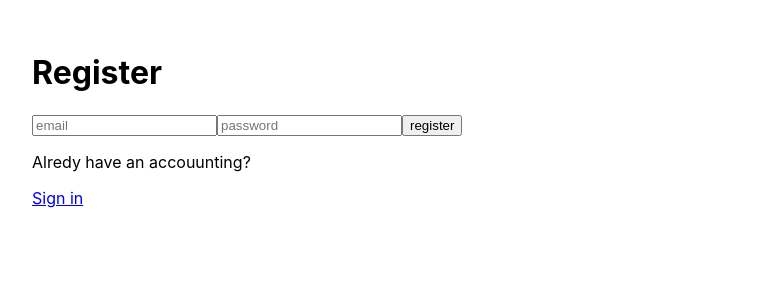
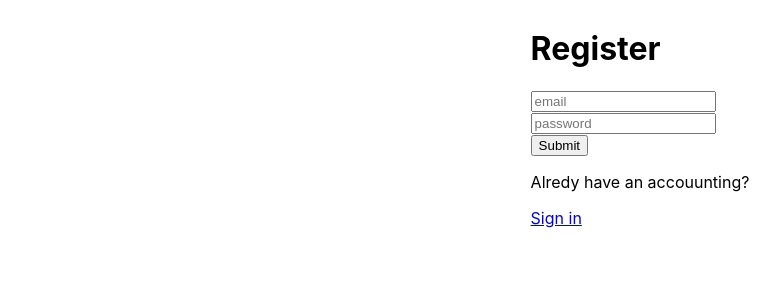
Before and after one commit to Pavl0ffN94/cost-accounting, a React (Create React App) app: page /registerpage in a window 1280 px wide. Shown: the top 300 px of the page, without its empty margins (0-780 px from the left). Built offline with nearby package versions, Linux system fonts and the light colour scheme; no server answers.

Commit message:
fix Form and add fetch

```diff
--- a/src/components/Form.jsx
+++ b/src/components/Form.jsx
@@ -1,33 +1,53 @@
-import {useState} from 'react';
+import React from 'react';
+import {useState, useCallback} from 'react';
+import {InputField} from './InputField';
 
-import React from 'react';
+const Form = () => {
+  const [formState, setFormState] = useState({
+    email: '',
+    password: '',
+  });
 
-const Form = ({title, handleClick}) => {
-  const [email, setEmail] = useState('');
-  const [password, setPassword] = useState('');
+  const clearState = useCallback(() => {
+    setFormState({
+      email: '',
+      password: '',
+    });
+  }, []);
+
+  const handleSubmit = useCallback(
+    evt => {
+      evt.preventDefault();
+
+      clearState();
+    },
+    [clearState],
+  );
+
+  const hadleChange = useCallback((newValue, valueKey) => {
+    setFormState(prevState => ({
+      ...prevState,
+      [valueKey]: newValue,
+    }));
+  }, []);
 
   return (
-    <div>
-      <input
+    <form onSubmit={handleSubmit}>
+      <InputField
         type='email'
-        value={email}
-        onChange={evt => setEmail(evt.target.value)}
-        placeholder='email'
+        valueKey='email'
+        onChange={hadleChange}
+        value={formState.email}
       />
-      <input
+
+      <InputField
         type='password'
-        value={password}
-        onChange={evt => setPassword(evt.target.value)}
-        placeholder='password'
+        valueKey='password'
+        onChange={hadleChange}
+        value={formState.password}
       />
-      <button
-        type='submit'
-        onClick={() => {
-          handleClick(email, password);
-        }}>
-        {title}
-      </button>
-    </div>
+      <button type='submit'>Submit</button>
+    </form>
   );
 };
 
--- /dev/null
+++ b/src/components/InputField.jsx
@@ -0,0 +1,25 @@
+import React from 'react';
+import {useState, useCallback, memo} from 'react';
+
+const InputImpl = ({value: propsValue, onChange, valueKey, type}) => {
+  const [value, setValue] = useState(propsValue);
+
+  const onBlur = useCallback(() => {
+    onChange(value, valueKey);
+  }, [value, valueKey, onChange]);
+
+  return (
+    <div>
+      <input
+        onBlur={onBlur}
+        type={type || 'text'}
+        name='email'
+        value={value}
+        placeholder={valueKey}
+        onChange={evt => setValue(evt.target.value, 'email')}
+      />
+    </div>
+  );
+};
+
+export const InputField = memo(InputImpl);
--- a/src/components/Login.jsx
+++ b/src/components/Login.jsx
@@ -1,18 +1,33 @@
 import {Form} from './Form';
 import {setUser} from 'store/slices/userSlice';
+import {useNavigate} from 'react-router-dom';
 import {useDispatch} from 'react-redux';
 import {getAuth, signInWithEmailAndPassword} from 'firebase/auth';
 
 const Login = () => {
   const dispatch = useDispatch();
+  const navigate = useNavigate();
+  const push = () => navigate('/');
 
   const handleLogin = (email, password) => {
     const auth = getAuth();
     signInWithEmailAndPassword(auth, email, password)
-      .then(console.log)
-      .catch(console.error);
+      .then(({user}) => {
+        console.log(user);
+        dispatch(
+          setUser({
+            email: user.email,
+            id: user.uid,
+            token: user.accessToken,
+          }),
+        );
+        push();
+      })
+      .catch(() => {
+        alert('Invalid User');
+      });
   };
-  return <Form title='sign in' handleClick={handleLogin} />;
+  return <Form title='sign in' handleSubmit={handleLogin} />;
 };
 
 export {Login};
--- a/src/components/SignUp.jsx
+++ b/src/components/SignUp.jsx
@@ -1,4 +1,5 @@
 import {useDispatch} from 'react-redux';
+import {useNavigate} from 'react-router-dom';
 import {getAuth, createUserWithEmailAndPassword} from 'firebase/auth';
 import {Form} from './Form';
 import {setUser} from 'store/slices/userSlice';
@@ -7,15 +8,29 @@ import React from 'react';
 
 function SignUp() {
   const dispatch = useDispatch();
+  const navigate = useNavigate();
+  const push = () => navigate('/login');
 
   const handleRegister = (email, password) => {
     const auth = getAuth();
-    console.log(auth);
     createUserWithEmailAndPassword(auth, email, password)
-      .then(console.log)
-      .catch(console.error);
+      .then(({user}) => {
+        dispatch(
+          setUser({
+            email: user.email,
+            id: user.uid,
+            token: user.accessToken,
+          }),
+        );
+        push();
+      })
+      .catch(error => {
+        const errorCode = error.code;
+        const errorMessage = error.message;
+        console.log(errorCode, errorMessage);
+      });
   };
-  return <Form title='register' handleClick={handleRegister} />;
+  return <Form title='register' handleSubmit={handleRegister} />;
 }
 
 export {SignUp};
--- a/src/firebase.js
+++ b/src/firebase.js
@@ -1,12 +1,15 @@
 import { initializeApp } from "firebase/app";
-console.log(process.env);
+
+
+
 const firebaseConfig = {
-  apiKey: process.env.REACT_APP_FIREBASE_API_KEY,
-  authDomain: process.env.REACT_APP_FIREBASE_AUTH_DOMAIN,
-  projectId: process.env.REACT_APP_FIREBASE_PROJECT_ID,
-  storageBucket: process.env.REACT_APP_FIREBASE_STORAGE_BACKET,
-  messagingSenderId:process.env.REACT_APP_FIREBASE_MESSAGING_SENDER_ID,
-  appId: process.env.REACT_APP_FIREBASE_APP_ID,
+  apiKey:  "AIzaSyBxvUMuOyGSqQ35aX75O-MQvrTVWwWwMn8",
+  authDomain: "cost-accounting-11b7c.firebaseapp.com",
+  projectId: "cost-accounting-11b7c",
+  storageBucket: "cost-accounting-11b7c.appspot.com",
+  messagingSenderId: "142458622412",
+  appId: "1:142458622412:web:2c2d6477d805a510d74d69"
 };
 
-const app = initializeApp(firebaseConfig);
+
+ initializeApp(firebaseConfig);
--- a/src/index.css
+++ b/src/index.css
@@ -1,6 +1,8 @@
 body {
-  margin: 0;
-  padding: 2rem;
+  display: flex;
+  flex-direction: column;
+  align-items: center;
+  justify-content: center;
   font-family: -apple-system, BlinkMacSystemFont, 'Segoe UI', 'Roboto', 'Oxygen',
     'Ubuntu', 'Cantarell', 'Fira Sans', 'Droid Sans', 'Helvetica Neue',
     sans-serif;
--- a/src/pages/HomePage.jsx
+++ b/src/pages/HomePage.jsx
@@ -1,12 +1,22 @@
 import React from 'react';
 import {Navigate} from 'react-router-dom';
+import {useAuth} from '../hooks/useAuth';
+import {useDispatch} from 'react-redux';
+import {removeUser} from 'store/slices/userSlice';
 
 const HomePage = () => {
-  return (
-    <>
-      <h1> HomePages</h1>
-      <Navigate to='/login' />;
-    </>
+  const dispatch = useDispatch();
+
+  const {isAuth, email} = useAuth();
+
+  return isAuth ? (
+    <div>
+      <h1>Welcom</h1>
+
+      <button onClick={() => dispatch(removeUser())}> Log out from {email}</button>
+    </div>
+  ) : (
+    <Navigate to='/login' replace />
   );
 };
 
--- a/src/pages/LoginPage.jsx
+++ b/src/pages/LoginPage.jsx
@@ -9,7 +9,7 @@ const LoginPage = () => {
       <Login />
 
       <p>
-        or <Link to='/registerpage'> register</Link>
+        or <Link to='/registerpage'> Sign Up</Link>
       </p>
     </div>
   );
```
Also changed, not shown: src/hooks/useAuth.js (renamed from src/hooks/use-auth.js).
